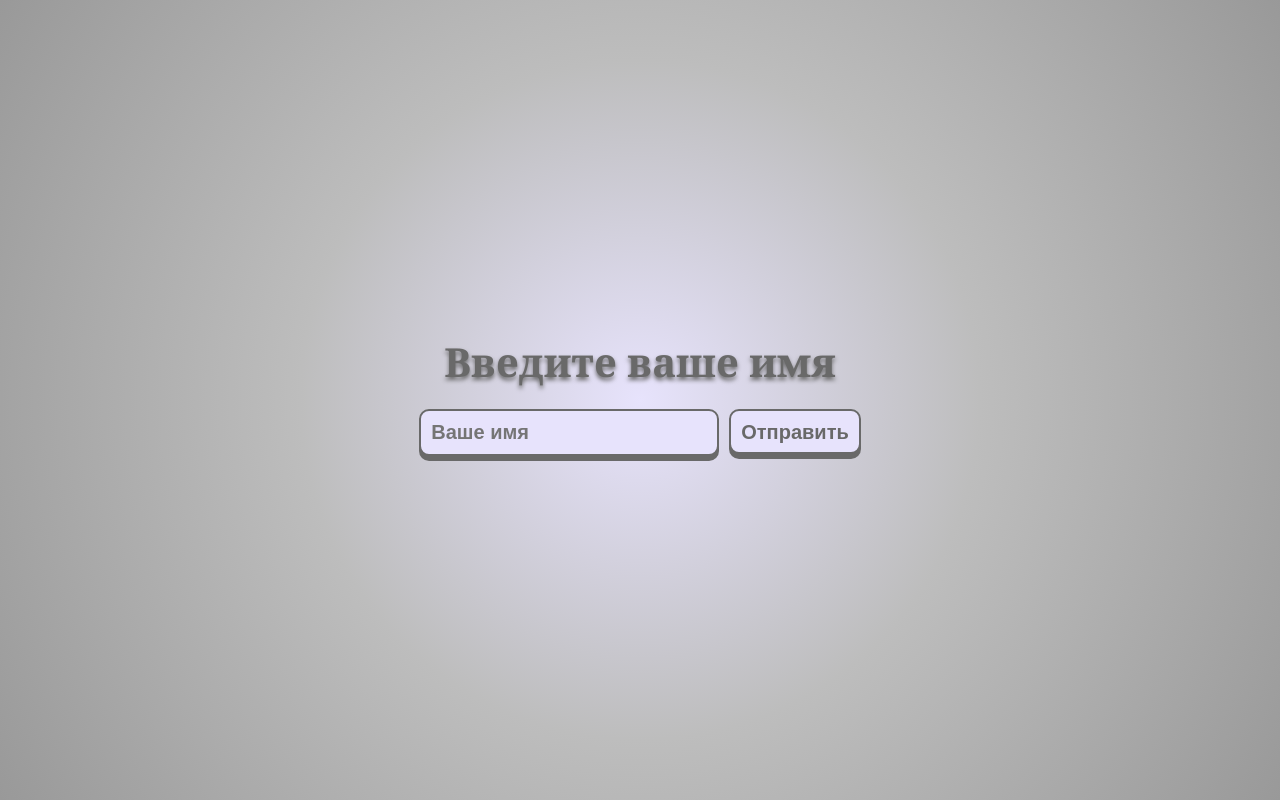
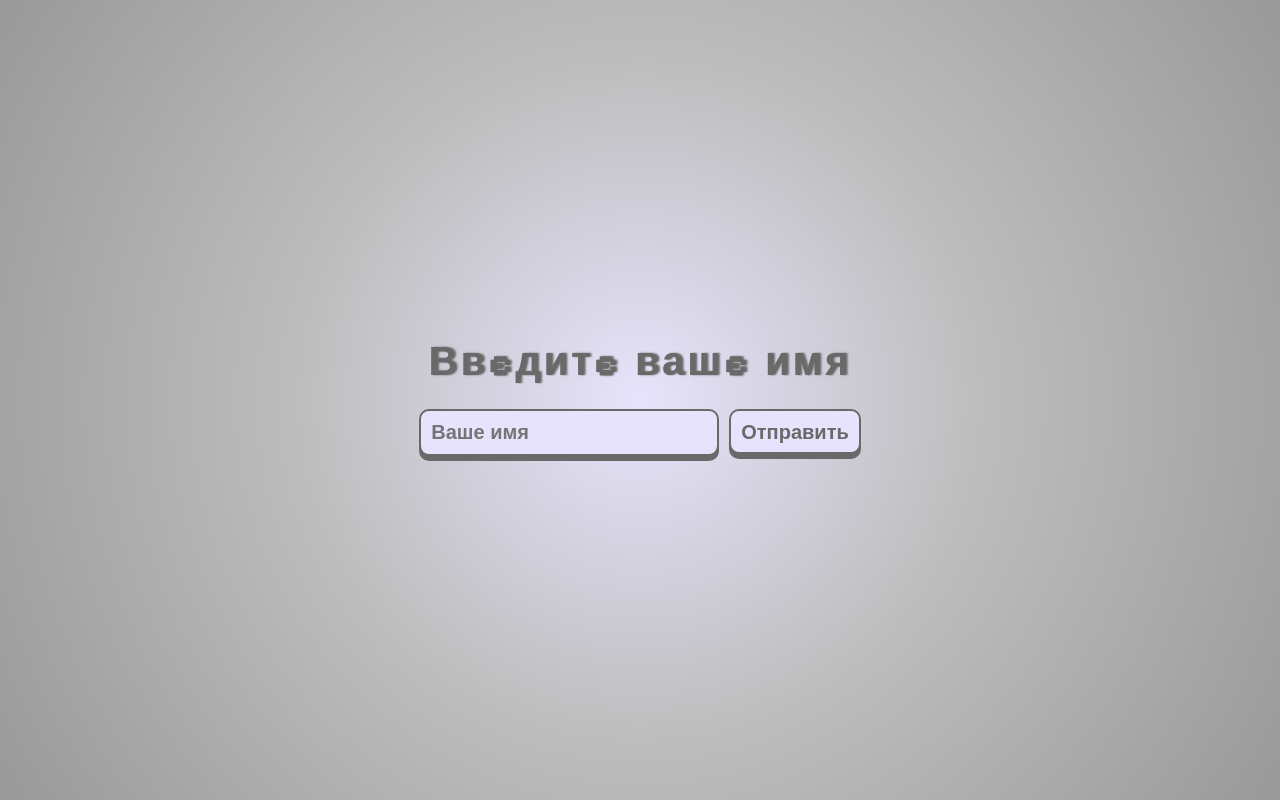
Before and after one commit to m1rxcle/synergy-practice, a Django app: page / in a window 1280 px wide. Run offline with Django 5.2, Linux system fonts and the light colour scheme.

Commit message:
Небольшие изменения

```diff
--- a/main/static/main/css/style.css
+++ b/main/static/main/css/style.css
@@ -5,16 +5,25 @@
 }
 
 body {
-	font-family: Georgia, "Times New Roman", Times, serif;
+	font-family: "Nunito", sans-serif;
 	height: 100vh;
 	background: #e7e3fc;
 	background: radial-gradient(circle, rgba(231, 227, 252, 1) 0%, rgba(189, 189, 189, 1) 45%, rgba(153, 153, 153, 1) 100%);
 }
 
+.pixeled {
+	font-family: "Pixelify Sans", sans-serif;
+	font-size: 40px;
+	font-weight: bolder;
+	color: #696969;
+}
+
 .form-heading {
+	font-weight: 800;
+	letter-spacing: 3px;
 	font-size: 40px;
 	color: #696969;
-	text-shadow: 0px 3px 4px #696969;
+	text-shadow: 2px 0px 2px #696969;
 }
 
 .form-container {
@@ -103,6 +112,10 @@ form {
 }
 
 .founded-name {
+	font-family: "Pixelify Sans", sans-serif;
+	font-size: 50px;
+	font-weight: 900;
+
 	background: radial-gradient(circle at 30% 50%, #d6cfc7, #b8b1a9, #9f978e, #cfc7bd, #e7e0d8);
 	background-size: 400% 400%;
 	-webkit-background-clip: text;
--- a/main/templates/main/index.html
+++ b/main/templates/main/index.html
@@ -1,6 +1,6 @@
-{% extends "main/layout.html" %} {% block title %}Главная страница{% endblock %} {% block body %}
+{% extends "main/layout.html" %} {% block title %}Поиск пользователя{% endblock %} {% block body %}
 <div class="form-container">
-	<h1 class="form-heading">Введите ваше имя</h1>
+	<h1 class="form-heading">Вв<span class="pixeled">е</span>дит<span class="pixeled">е</span> ваш<span class="pixeled">е</span> имя</h1>
 	<form method="post" novalidate>
 		{% csrf_token %}
 
--- a/main/templates/main/layout.html
+++ b/main/templates/main/layout.html
@@ -6,6 +6,12 @@
 		<meta charset="UTF-8" />
 		<meta name="viewport" content="width=device-width, initial-scale=1.0" />
 		<link rel="stylesheet" href="{% static 'main/css/style.css' %}" />
+		<link rel="preconnect" href="https://fonts.googleapis.com" />
+		<link rel="preconnect" href="https://fonts.gstatic.com" crossorigin />
+		<link
+			href="https://fonts.googleapis.com/css2?family=Nunito:ital,wght@0,200..1000;1,200..1000&family=Pixelify+Sans:wght@400..700&display=swap"
+			rel="stylesheet"
+		/>
 		<script src="{% static 'main/js/index.js'%}" defer></script>
 		<title>{% block title %} {% endblock %}</title>
 	</head>
```
Also changed, not shown: main/migrations/0003_rename_user_django.py (added).
